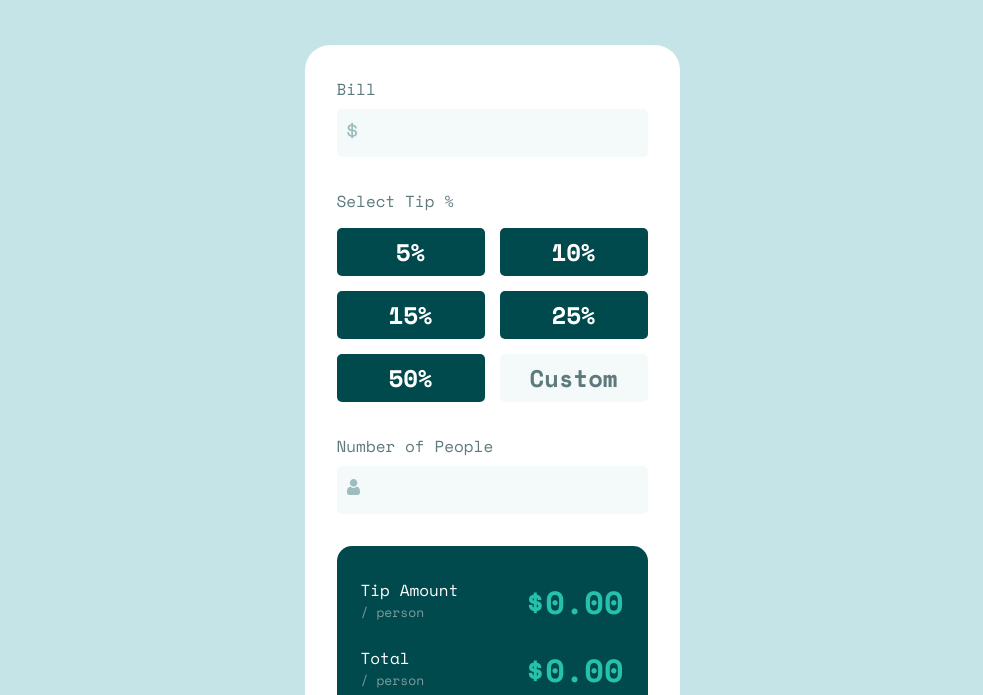
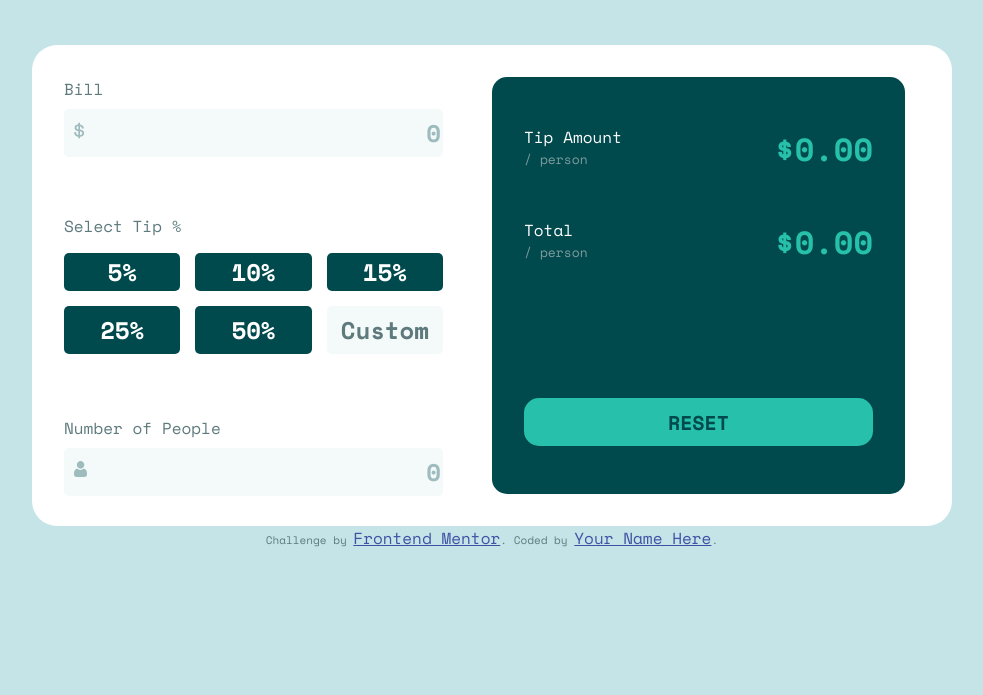
Before and after one commit to joneskb1/tip-calc-frontend-mentor, a plain HTML site: page index.html in a window 1280 px wide. Shown: the part 105-800 px from the top of the page, without its empty margins (148-1131 px from the left). Drawn offline with nearby package versions, Linux system fonts and the light colour scheme.

Commit message:
finished desktop

```diff
--- a/index.html
+++ b/index.html
@@ -35,7 +35,14 @@
     <div class="container">
       <div class="bill-container">
         <label class="bill-label" for="bill">Bill</label>
-        <input class="bill-input" type="number" id="bill" name="bill" min="1" />
+        <input
+          class="bill-input"
+          type="number"
+          id="bill"
+          name="bill"
+          min="1"
+          placeholder="0"
+        />
         <img
           class="icon-dollar"
           src="images/icon-dollar.svg"
@@ -66,6 +73,7 @@
           id="num-people"
           name="num-people"
           min="1"
+          placeholder="0"
         />
         <img
           class="icon-person"
@@ -74,16 +82,16 @@
         />
       </div>
       <div class="tip-total-container">
-        <div class="tip-total-text">
+        <div class="tip-total-text top-total">
           <p>Tip Amount</p>
           <p class="small-text">/ person</p>
         </div>
-        <p class="tip-total-amount">$0.00</p>
-        <div class="tip-total-text">
+        <p class="tip-total-amount top-total">$0.00</p>
+        <div class="tip-total-text middle-total">
           <p>Total</p>
           <p class="small-text">/ person</p>
         </div>
-        <p class="tip-total-amount">$0.00</p>
+        <p class="tip-total-amount middle-total">$0.00</p>
         <button type="reset" class="reset-btn">RESET</button>
       </div>
     </div>
--- a/styles.css
+++ b/styles.css
@@ -91,6 +91,11 @@ button {
   font-size: 1.5rem;
   text-align: right;
 }
+.num-people-input::-webkit-input-placeholder,
+.bill-input::-webkit-input-placeholder {
+  text-align: right;
+  color: #9ebbbd;
+}
 
 /* select tip */
 
@@ -135,7 +140,6 @@ button {
   display: grid;
   grid-template-rows: 1fr 1fr 1fr;
   grid-template-columns: 1fr 1fr;
-  margin-bottom: 2rem;
   background-color: var(--dark-cyan);
   border-radius: 15px;
   padding: 2rem 1.5rem 1rem;
@@ -165,3 +169,60 @@ button {
   font-size: 1.25rem;
   height: 48px;
 }
+
+@media (min-width: 950px) {
+  /* container */
+  .container {
+    width: 920px;
+    height: 481px;
+    display: grid;
+    grid-template-rows: 1fr 2fr 1fr;
+    grid-template-columns: 1fr 1fr;
+  }
+  /* bill, select, num people */
+  .bill-container,
+  .num-people-container,
+  .select-tip-container {
+    width: 379px;
+  }
+
+  .bill-container,
+  .num-people-container {
+    height: 78px;
+  }
+  .select-tip-container {
+    height: 112px;
+    grid-template-columns: 1fr 1fr 1fr;
+    grid-template-rows: 1fr 1fr;
+    align-self: center;
+  }
+  .select-tip-text {
+    grid-column: 1/-1;
+  }
+
+  .num-people-container {
+    align-self: end;
+  }
+
+  /* tip totals */
+  .tip-total-container {
+    grid-column: 2/ -1;
+    grid-row: 1 / 4;
+    height: 417px;
+    width: 413px;
+    padding: 3rem 2rem;
+  }
+
+  .top-total {
+    align-self: start;
+  }
+
+  .middle-total {
+    align-self: start;
+    margin-bottom: 5.5rem;
+  }
+
+  .reset-btn {
+    align-self: end;
+  }
+}
```
